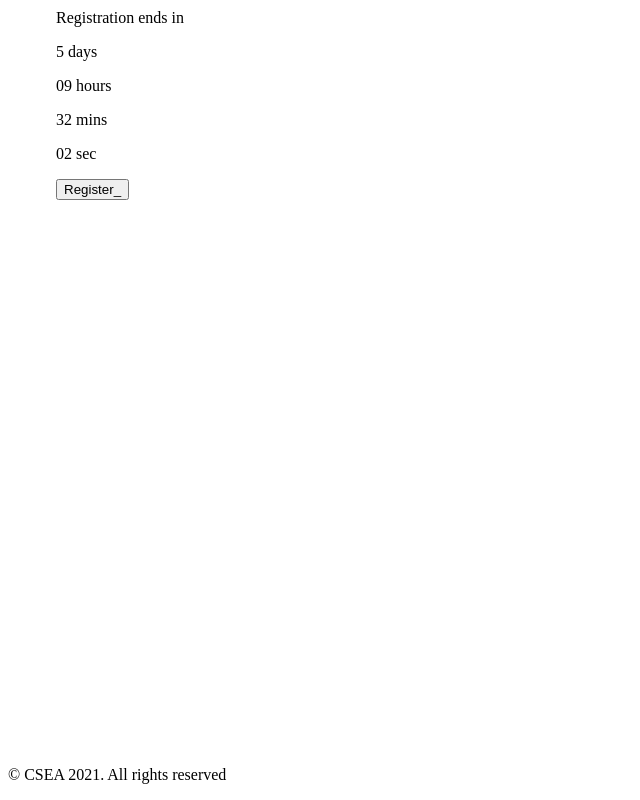
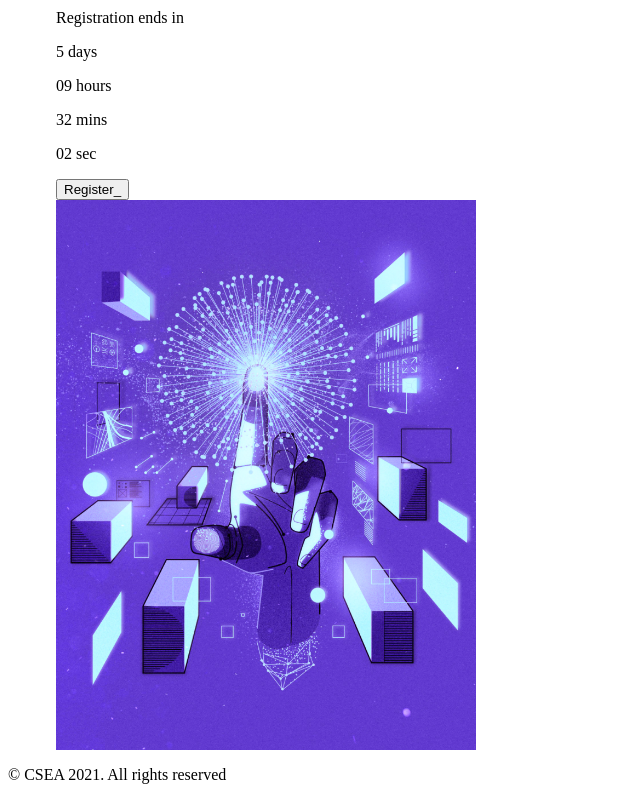
Before and after one commit to emanuelchristo/code-init, a Next.js app: page / in a window 1280 px wide. Shown: the part 311-1111 px from the top of the page, without its empty margins (0-640 px from the left). Built offline with nearby package versions, Linux system fonts and the light colour scheme.

Commit message:
add home and contact page images

```diff
--- a/pages/contact.js
+++ b/pages/contact.js
@@ -30,7 +30,7 @@ export default function contact() {
 					</div>
 
 					{/* RIGHT SIDE */}
-					<div className='bg-blue-600 image'></div>
+					<div className='bg-blue-600 image' style={{ backgroundImage: 'url(/contact-image.png)' }}></div>
 				</div>
 			</div>
 		</>
--- a/pages/index.js
+++ b/pages/index.js
@@ -44,7 +44,7 @@ export default function index() {
 					</div>
 
 					{/* RIGHT SIDE */}
-					<div className='bg-violet-600 image'></div>
+					<div className='bg-violet-600 image' style={{ backgroundImage: 'url(/home-image.png)' }}></div>
 				</div>
 			</div>
 		</>
--- a/styles/globals.css
+++ b/styles/globals.css
@@ -8,6 +8,9 @@
 .image {
 	width: 420px;
 	height: 550px;
+	background-size: cover;
+	background-repeat: no-repeat;
+	background-position: center;
 }
 
 @media (max-width: 1024px) {
```
Also changed, not shown: public/contact-image.png (added), public/home-image.png (added).
